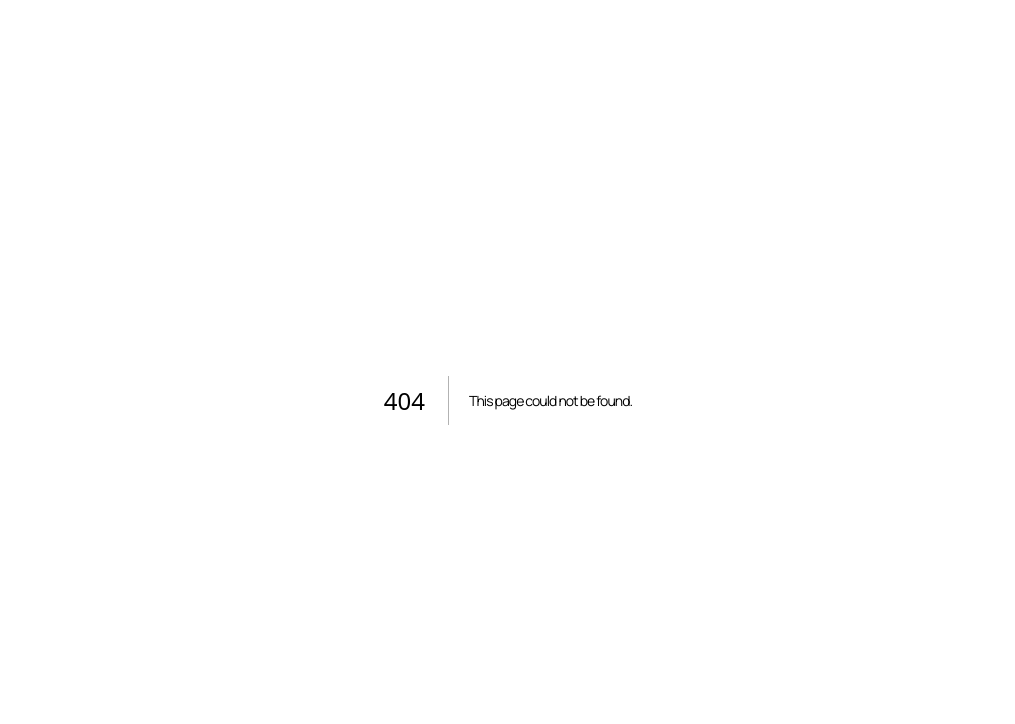
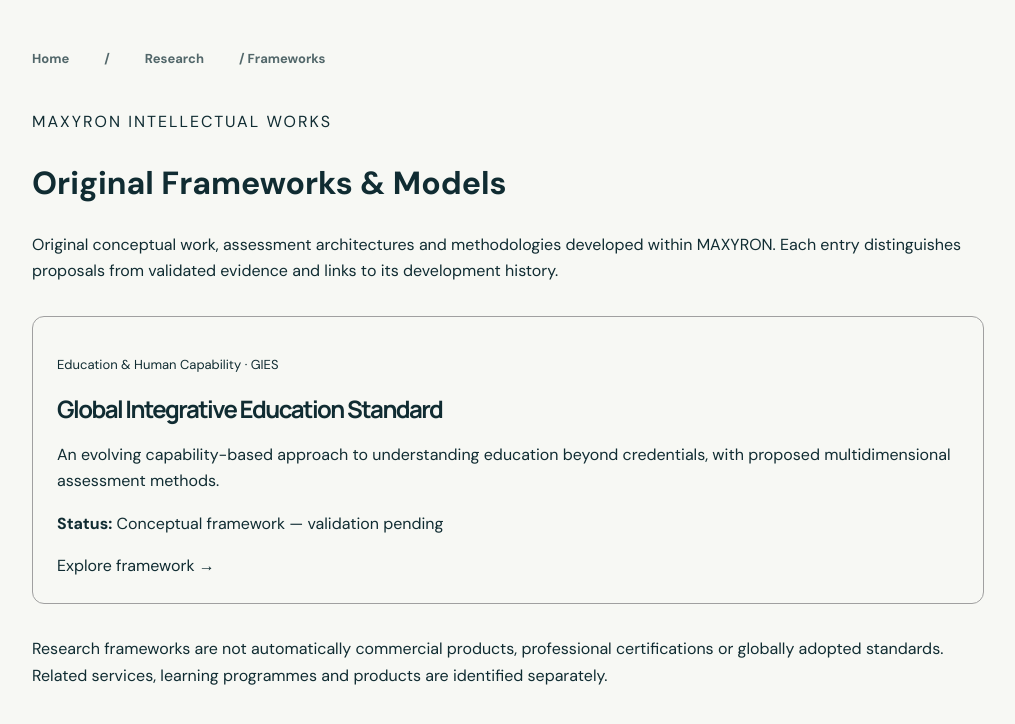
Before and after one commit to Odogwo/maxyron-website, a Next.js app: page /research/frameworks in a window 1280 px wide. Before the commit this address had no page. Shown: the top 724 px of the page, without its empty margins (132-1147 px from the left). Built offline with nearby package versions, Linux system fonts and the light colour scheme.

Commit message:
feat(research): introduce governed intellectual frameworks catalogue

```diff
--- /dev/null
+++ b/app/research/frameworks/page.tsx
@@ -0,0 +1,37 @@
+import type { Metadata } from 'next';
+import Link from 'next/link';
+
+export const metadata: Metadata = {
+  title: 'Original Frameworks & Models | MAXYRON',
+  description: 'Explore MAXYRON original research frameworks, conceptual models and developing methodologies, with transparent maturity and evidence labels.',
+  alternates: { canonical: '/research/frameworks' },
+};
+
+const frameworks = [
+  {
+    id: 'GIES',
+    title: 'Global Integrative Education Standard',
+    domain: 'Education & Human Capability',
+    status: 'Conceptual framework — validation pending',
+    summary: 'An evolving capability-based approach to understanding education beyond credentials, with proposed multidimensional assessment methods.',
+    href: '/research/frameworks/gies',
+  },
+];
+
+export default function FrameworksPage() {
+  return <main style={{maxWidth:1000,margin:'0 auto',padding:'3rem 1.5rem',fontFamily:'inherit',lineHeight:1.65}}>
+    <nav aria-label="Breadcrumb"><Link href="/">Home</Link> / <Link href="/research">Research</Link> / Frameworks</nav>
+    <p style={{marginTop:40,textTransform:'uppercase',letterSpacing:2}}>MAXYRON Intellectual Works</p>
+    <h1>Original Frameworks & Models</h1>
+    <p>Original conceptual work, assessment architectures and methodologies developed within MAXYRON. Each entry distinguishes proposals from validated evidence and links to its development history.</p>
+    <section aria-label="Framework catalogue" style={{display:'grid',gap:18,marginTop:32}}>
+      {frameworks.map(f=><article key={f.id} style={{border:'1px solid #a0a0a0',borderRadius:12,padding:24}}>
+        <p style={{fontSize:13}}>{f.domain} · {f.id}</p>
+        <h2><Link href={f.href}>{f.title}</Link></h2>
+        <p>{f.summary}</p><p><strong>Status:</strong> {f.status}</p>
+        <Link href={f.href}>Explore framework →</Link>
+      </article>)}
+    </section>
+    <p style={{marginTop:32}}>Research frameworks are not automatically commercial products, professional certifications or globally adopted standards. Related services, learning programmes and products are identified separately.</p>
+  </main>;
+}
```
